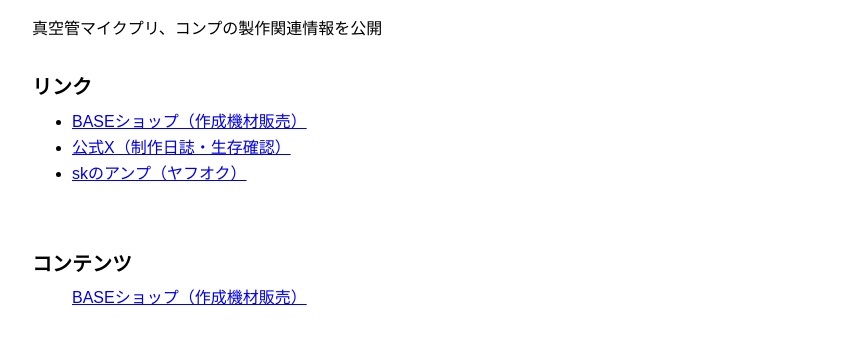
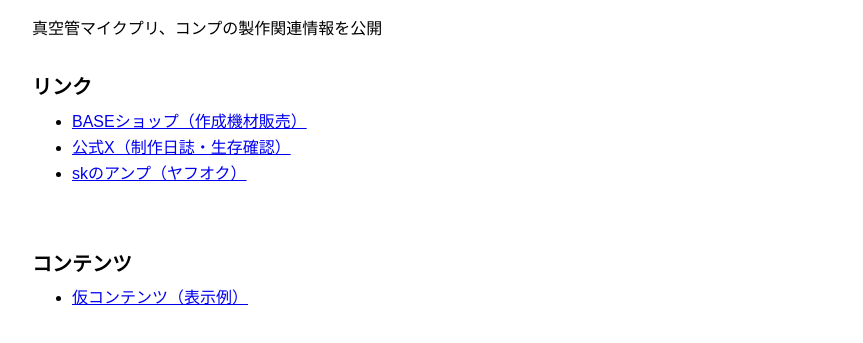
Before and after one commit to sk-amp/sk-amp.github.io, a plain HTML site: page index.html in a window 1280 px wide. Shown: the part 91-434 px from the top of the page, without its empty margins (208-1071 px from the left). Drawn offline with Linux system fonts and the light colour scheme.

Commit message:
Update index.html

```diff
--- a/index.html
+++ b/index.html
@@ -41,7 +41,7 @@
     </ul>
 　　 <h2>コンテンツ</h2>
     <ul>
-        <a href="https://skamp.base.shop/">BASEショップ（作成機材販売）</a></li>
+         <li><a href="https://skamp.base.shop/">仮コンテンツ（表示例）</a></li>
     </ul>
 </body>
 </html>
```
